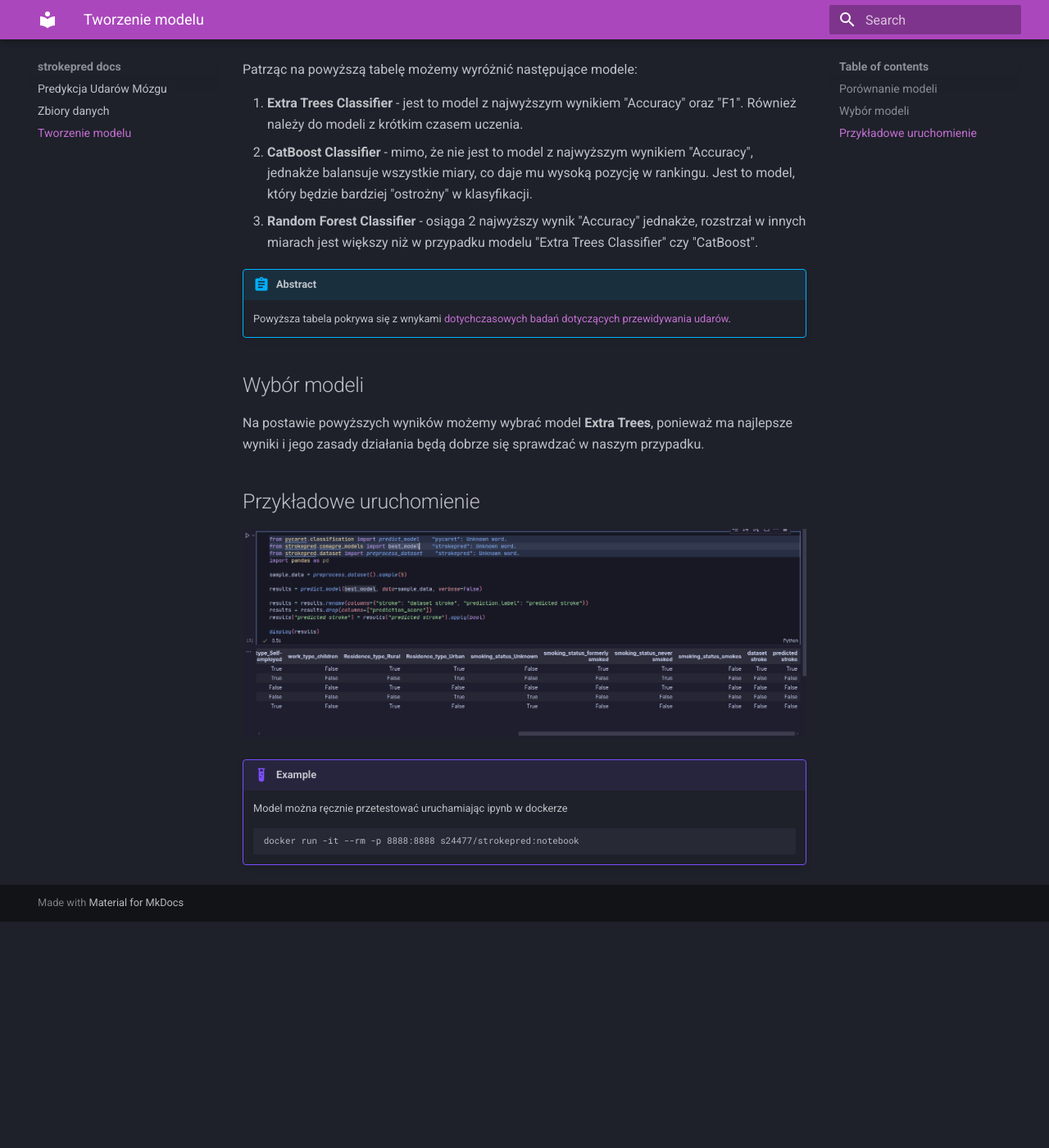
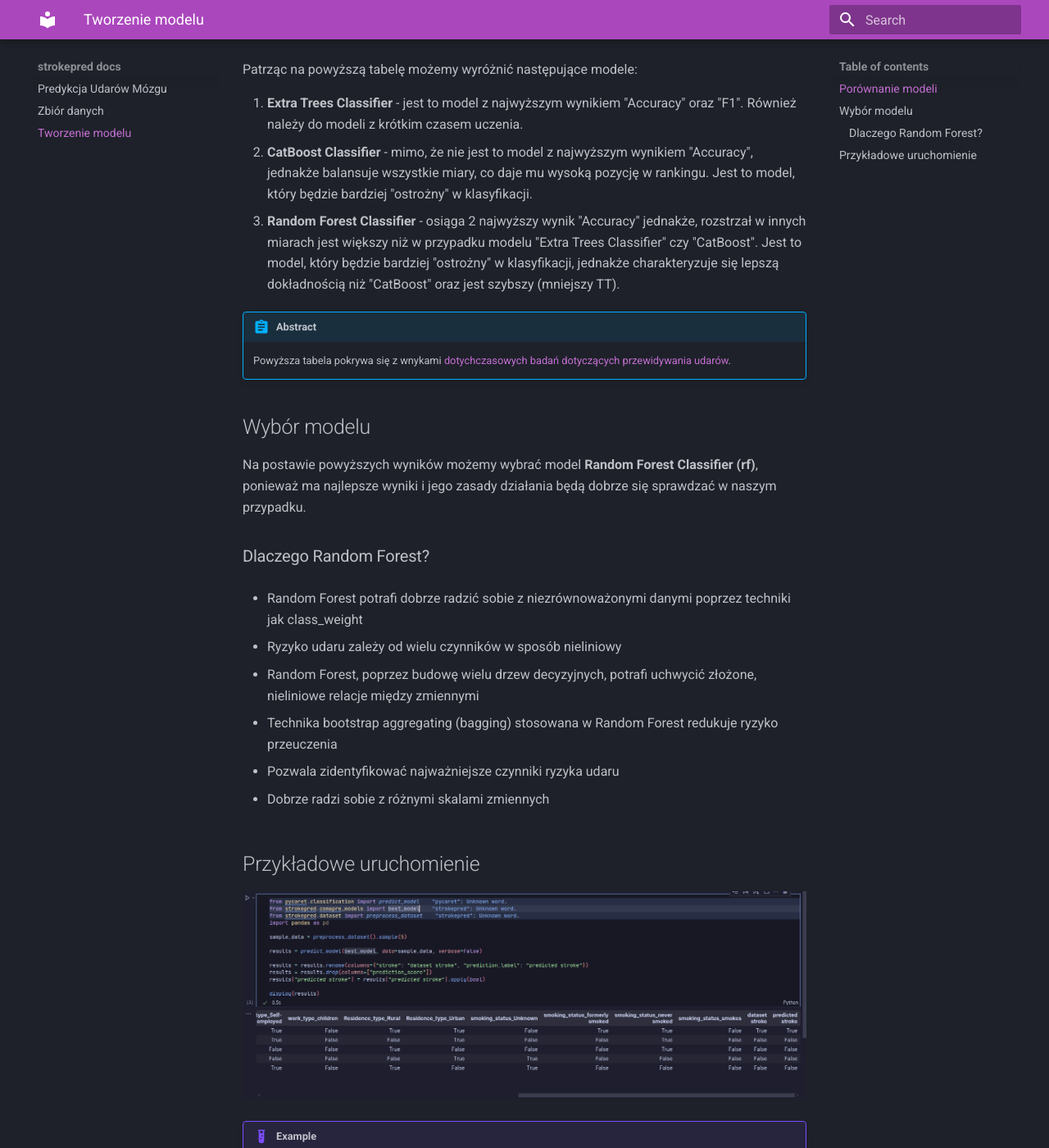
Before and after one commit to kpostekk/cvepred, an MkDocs documentation site: the page built from docs/02-create-model.md, in a window 1280 px wide and 1400 px high, scrolled down 705 px. Shown: the whole window at 82% size. Built offline with MkDocs 1.6.1 and Material for MkDocs 9.7.7, drawn with Linux system fonts in a browser that asks for light colours; before the commit the page ends 1829 px from its top, so only the background shows below that.

Commit message:
fix: update docs

````diff
--- a/docs/01-datasets.md
+++ b/docs/01-datasets.md
@@ -1,8 +1,8 @@
 ---
-title: Zbiory danych
+title: Zbiór danych
 ---
 
-# Nieprzetworzone dane
+# Zbiór danych
 
 !!! note
 
@@ -57,9 +57,9 @@ SMOTE zostało zaimplementowane przy pomocy biblioteki `imbalanced-learn`.
     --8<-- "strokepred/dataset.py:docs_balanced_dataset"
     ```
 
-# Pozostałe wnioski
+## Pozostałe wnioski
 
-## Konfiguracja Pycaret
+### Konfiguracja Pycaret
 
 Po wykonaniu ręcznej inżynierii cech trzeba wyłączyć preprocesing w Pycaret.
 
--- a/docs/02-create-model.md
+++ b/docs/02-create-model.md
@@ -18,14 +18,28 @@ Patrząc na powyższą tabelę możemy wyróżnić następujące modele:
 
 1. **Extra Trees Classifier** - jest to model z najwyższym wynikiem "Accuracy" oraz "F1". Również należy do modeli z krótkim czasem uczenia.
 2. **CatBoost Classifier** - mimo, że nie jest to model z najwyższym wynikiem "Accuracy", jednakże balansuje wszystkie miary, co daje mu wysoką pozycję w rankingu. Jest to model, który będzie bardziej "ostrożny" w klasyfikacji.
-3. **Random Forest Classifier** - osiąga 2 najwyższy wynik "Accuracy" jednakże, rozstrzał w innych miarach jest większy niż w przypadku modelu "Extra Trees Classifier" czy "CatBoost".
+3. **Random Forest Classifier** - osiąga 2 najwyższy wynik "Accuracy" jednakże, rozstrzał w innych miarach jest większy niż w przypadku modelu "Extra Trees Classifier" czy "CatBoost". Jest to model, który będzie bardziej "ostrożny" w klasyfikacji, jednakże charakteryzuje się lepszą dokładnością niż "CatBoost" oraz jest szybszy (mniejszy TT).
 
 !!! abstract
     Powyższa tabela pokrywa się z wnykami [dotychczasowych badań dotyczących przewidywania udarów](https://pubmed.ncbi.nlm.nih.gov/39355095/).
 
-## Wybór modeli
+## Wybór modelu
 
-Na postawie powyższych wyników możemy wybrać model **Extra Trees**, ponieważ ma najlepsze wyniki i jego zasady działania będą dobrze się sprawdzać w naszym przypadku.
+Na postawie powyższych wyników możemy wybrać model **Random Forest Classifier (rf)**, ponieważ ma najlepsze wyniki i jego zasady działania będą dobrze się sprawdzać w naszym przypadku.
+
+### Dlaczego Random Forest?
+
+ - Random Forest potrafi dobrze radzić sobie z niezrównoważonymi danymi poprzez techniki jak class_weight
+
+ - Ryzyko udaru zależy od wielu czynników w sposób nieliniowy
+
+ - Random Forest, poprzez budowę wielu drzew decyzyjnych, potrafi uchwycić złożone, nieliniowe relacje między zmiennymi
+
+ - Technika bootstrap aggregating (bagging) stosowana w Random Forest redukuje ryzyko przeuczenia
+
+ - Pozwala zidentyfikować najważniejsze czynniki ryzyka udaru
+
+ - Dobrze radzi sobie z różnymi skalami zmiennych
 
 ## Przykładowe uruchomienie
 
````
Also changed, not shown: other parts of docs/01-datasets.md (+0 -2 lines), strokrepred.ipynb.
